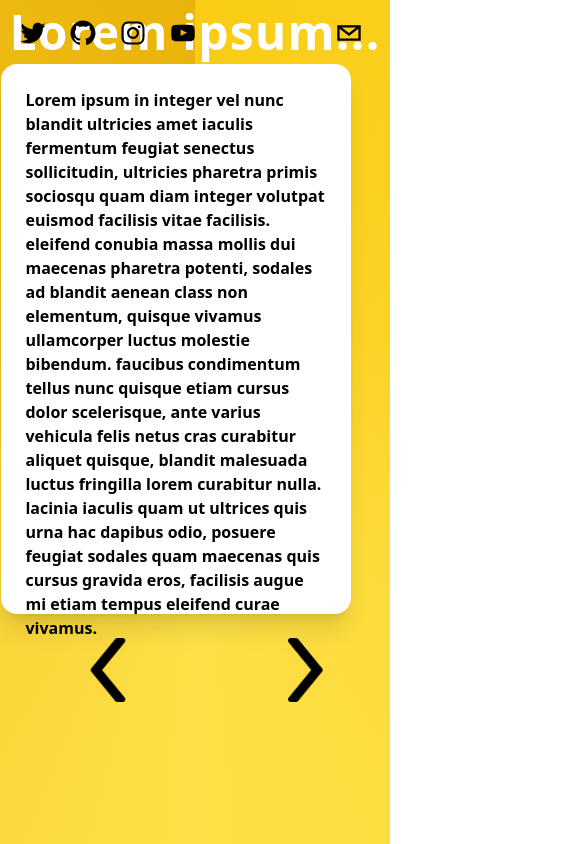
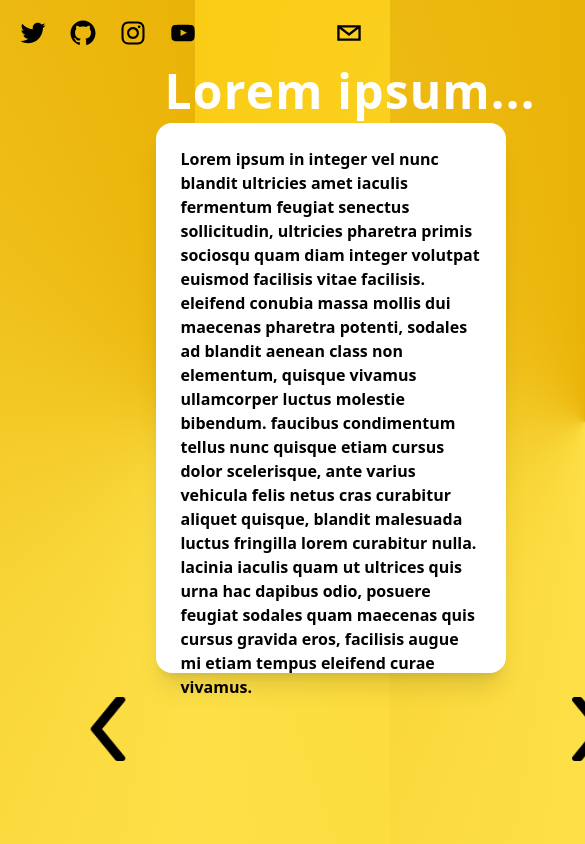
Before and after one commit to DovahKiinCat/SimpleSlideView, a Next.js app: page / in a window 390 px wide. Shown: the top 844 px of the page, 585 px wide, since content can reach past the window. Built offline with nearby package versions, Linux system fonts and the light colour scheme.

Commit message:
Mobile Test

```diff
--- a/components/body.tsx
+++ b/components/body.tsx
@@ -4,7 +4,7 @@
 export default function Body() {
     return (
         <>
-        <section className='flex flex-col justify-start h-screen w-max-6xl md:justify-center'>
+        <section className='flex flex-col justify-center h-screen w-[700px] md:w-full'>
             <section className='mx-auto'>
                 <motion.div
                     initial={{ opacity: 0 }}
```
